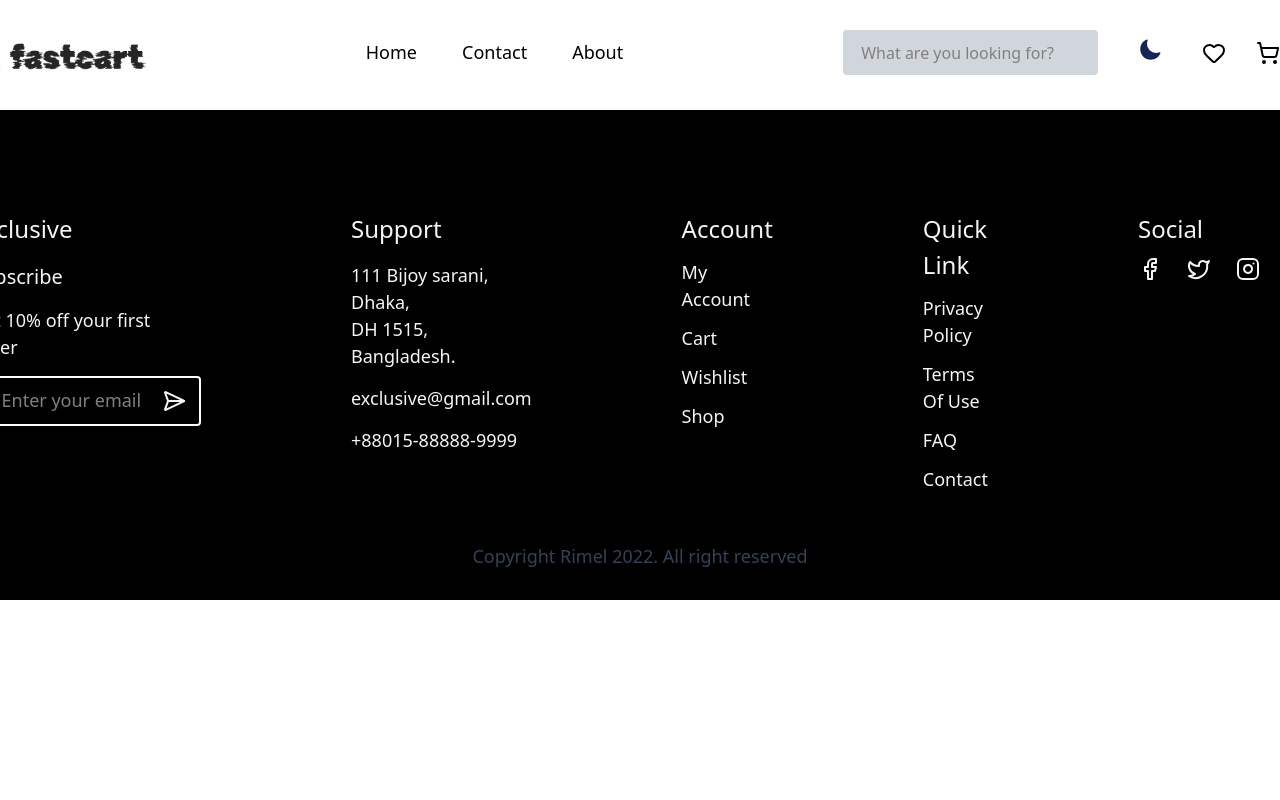
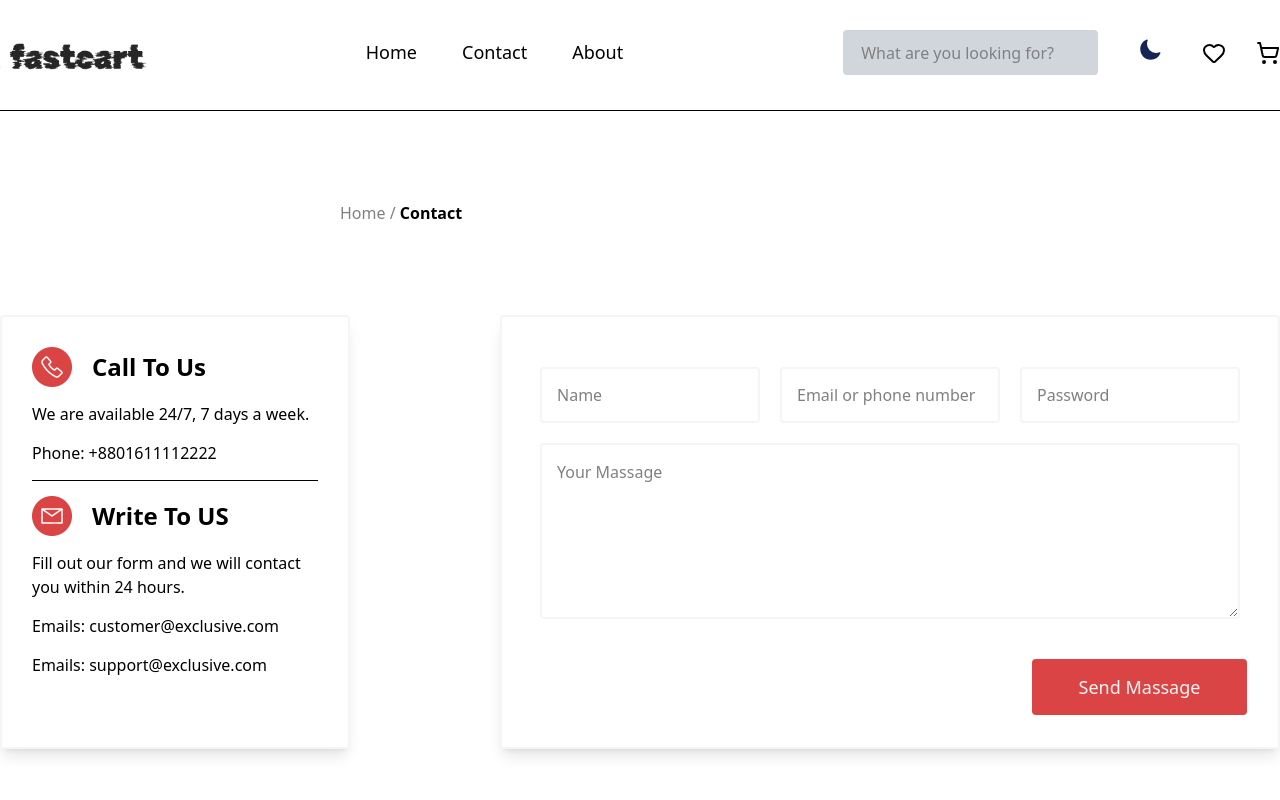
Before and after one commit to nemoniyo/Fastcart, a React (Vite) app: page /contact in a window 1280 px wide. Shown: the top 800 px of the page. Built offline with nearby package versions, Linux system fonts and the light colour scheme.

Commit message:
contact page finished

```diff
--- a/src/pages/account.jsx
+++ b/src/pages/account.jsx
@@ -1,6 +1,5 @@
 import React from 'react'
-import Footer from "../components/footer";
-import Navbar from '../components/navbar';
+
 
 const Account = () => {
     return (
--- a/src/pages/cart.jsx
+++ b/src/pages/cart.jsx
@@ -1,6 +1,5 @@
 import React from 'react'
-import Navbar from '../components/navbar'
-import Footer from "../components/footer";
+
 
 const Cart = () => {
     return (
--- a/src/pages/checkOut.jsx
+++ b/src/pages/checkOut.jsx
@@ -1,6 +1,5 @@
 import React from 'react'
-import Navbar from '../components/navbar'
-import Footer from "../components/footer";
+
 
 const CheckOut = () => {
     return (
--- a/src/pages/contact.jsx
+++ b/src/pages/contact.jsx
@@ -1,15 +1,50 @@
 import React from 'react'
-import Navbar from '../components/navbar'
-import Footer from "../components/footer";
+import phoneIcon from "../assets/images/icons-phone.png";
+import emailIcon from "../assets/images/icons-mail.png";
+import { Link } from 'react-router-dom';
 
 const Contact = () => {
-    return (
+    return (<>
         <div>
-            <div>
-
+            <div className='lg: px-[340px] py-[90px]'>
+                <Link to={'/home'}>
+                    <p className='text-[gray] hover:text-[black] transition-all duration-500'>Home / <b className='text-[black]'> Contact</b></p>
+                </Link>
+            </div>
+            <div className='flex flex-wrap justify-center lg:gap-[150px] gap-[35px] mb-[250px]'>
+                <div className=' flex flex-col w-[350px] h-[434px] gap-[15px] p-[30px] border-[2px] border-[whitesmoke] rounded-[4px] shadow-lg'>
+                    <div className='flex gap-[20px] items-center'>
+                        <img src={phoneIcon} alt="phoneIcon" className='w-[40px] h-[40px]' />
+                        <p className='text-[24px] font-[600]'>Call To Us</p>
+                    </div>
+                    <p className='text-[16px] font-[400]'>We are available 24/7, 7 days a week.</p>
+                    <p className='text-[16px] font-[400]'>Phone: +8801611112222</p>
+                    <hr />
+                    <div className='flex gap-[20px] items-center'>
+                        <img src={emailIcon} alt="emailIcon" className='w-[40px] h-[40px]' />
+                        <p className='text-[24px] font-[600]'>Write To US</p>
+                    </div>
+                    <p className='text-[16px] font-[400]'>
+                        Fill out our form and we will contact <br />
+                        you within 24 hours.
+                    </p>
+                    <p className='text-[16px] font-[400]'>Emails: customer@exclusive.com</p>
+                    <p className='text-[16px] font-[400]'>Emails: support@exclusive.com</p>
+                </div>
+                <div className='w-[780px] h-[434px] border-[2px] border-[whitesmoke] rounded-[4px] p-[30px] py-[50px] shadow-lg'>
+                    <div className='flex gap-[20px] justify-center'>
+                        <input type="text" placeholder='Name' className='w-[220px] h-[56px] p-[5px] px-[15px] rounded-[4px] border-[2px] border-[whitesmoke] dark:border-white placeholder:text-[gray] dark:placeholder:text-[#DB4444] outline-none focus:border focus:border-[#DB4444] transition-all duration-500' />
+                        <input type="text" placeholder='Email or phone number' className='w-[220px] h-[56px] p-[5px] px-[15px] rounded-[4px] border-[2px] border-[whitesmoke] dark:border-white placeholder:text-[gray] dark:placeholder:text-[#DB4444] outline-none focus:border focus:border-[#DB4444] transition-all duration-500' />
+                        <input type="password" placeholder='Password' className='w-[220px] h-[56px] p-[5px] px-[15px] rounded-[4px] border-[2px] border-[whitesmoke]  dark:border-white placeholder:text-[gray] dark:placeholder:text-[#DB4444] outline-none focus:border focus:border-[#DB4444] transition-all duration-500' />
+                    </div>
+                    <div className='flex justify-center '>
+                        <textarea name="" className='rounded-[4px] dark:border-white placeholder:text-[gray] dark:placeholder:text-[#DB4444] outline-none focus:border focus:border-[#DB4444] transition-all duration-500 p-[15px] w-[700px] h-[176px] border-[2px] border-[whitesmoke] mb-[40px] mt-[20px]' placeholder='Your Massage'></textarea>
+                    </div>
+                    <button className='w-[215px] h-[56px] rounded-[4px] bg-[#DB4444] hover:bg-[crimson] transition-all duration-500 text-[18px] text-[whitesmoke] lg:ml-[500px]'>Send Massage</button>
+                </div>
             </div>
         </div>
-    )
+    </>)
 }
 
 export default Contact
--- a/src/pages/logIn.jsx
+++ b/src/pages/logIn.jsx
@@ -1,6 +1,5 @@
 import React from 'react';
-import Navbar from '../components/navbar';
-import Footer from "../components/footer";
+
 import { API } from "../config";
 import { useNavigate } from "react-router-dom";
 
--- a/src/pages/notFound.jsx
+++ b/src/pages/notFound.jsx
@@ -1,6 +1,5 @@
 import React from 'react'
-import Navbar from '../components/navbar'
-import Footer from "../components/footer";
+
 
 const NotFound = () => {
     return (
--- a/src/pages/signUp.jsx
+++ b/src/pages/signUp.jsx
@@ -1,8 +1,6 @@
 import React from 'react'
-import Navbar from '../components/navbar'
 import LogoGoogle from "../assets/images/Icon-Google.png"
 import { Link } from 'react-router-dom';
-import Footer from '../components/footer';
 
 const SignUp = () => {
     return (
--- a/src/pages/wishlist.jsx
+++ b/src/pages/wishlist.jsx
@@ -1,6 +1,4 @@
 import React from 'react'
-import Navbar from '../components/navbar'
-import Footer from "../components/footer";
 
 const Wishlist = () => {
     return (
```
Also changed, not shown: src/assets/images/icons-mail.png (added), src/assets/images/icons-phone.png (added).
